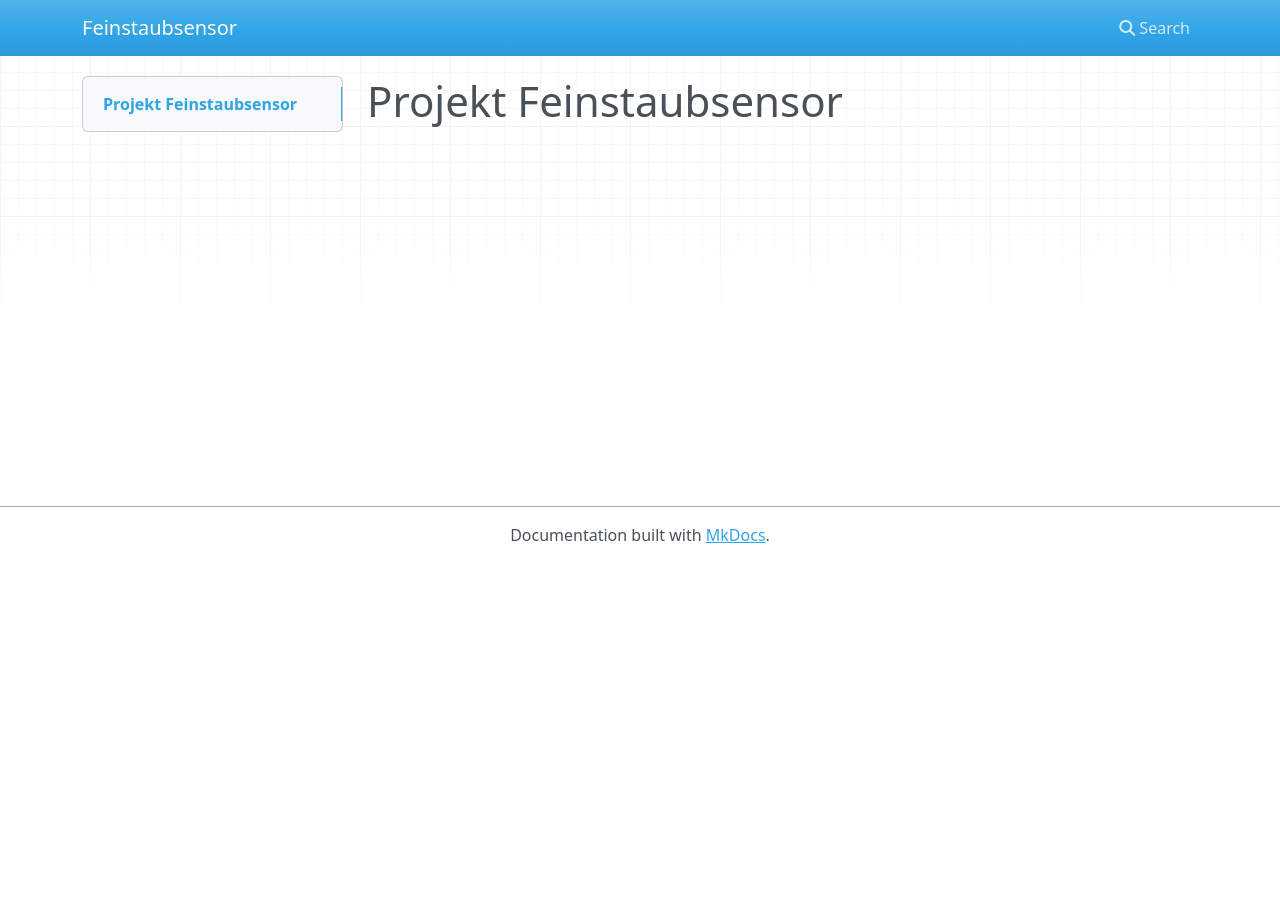
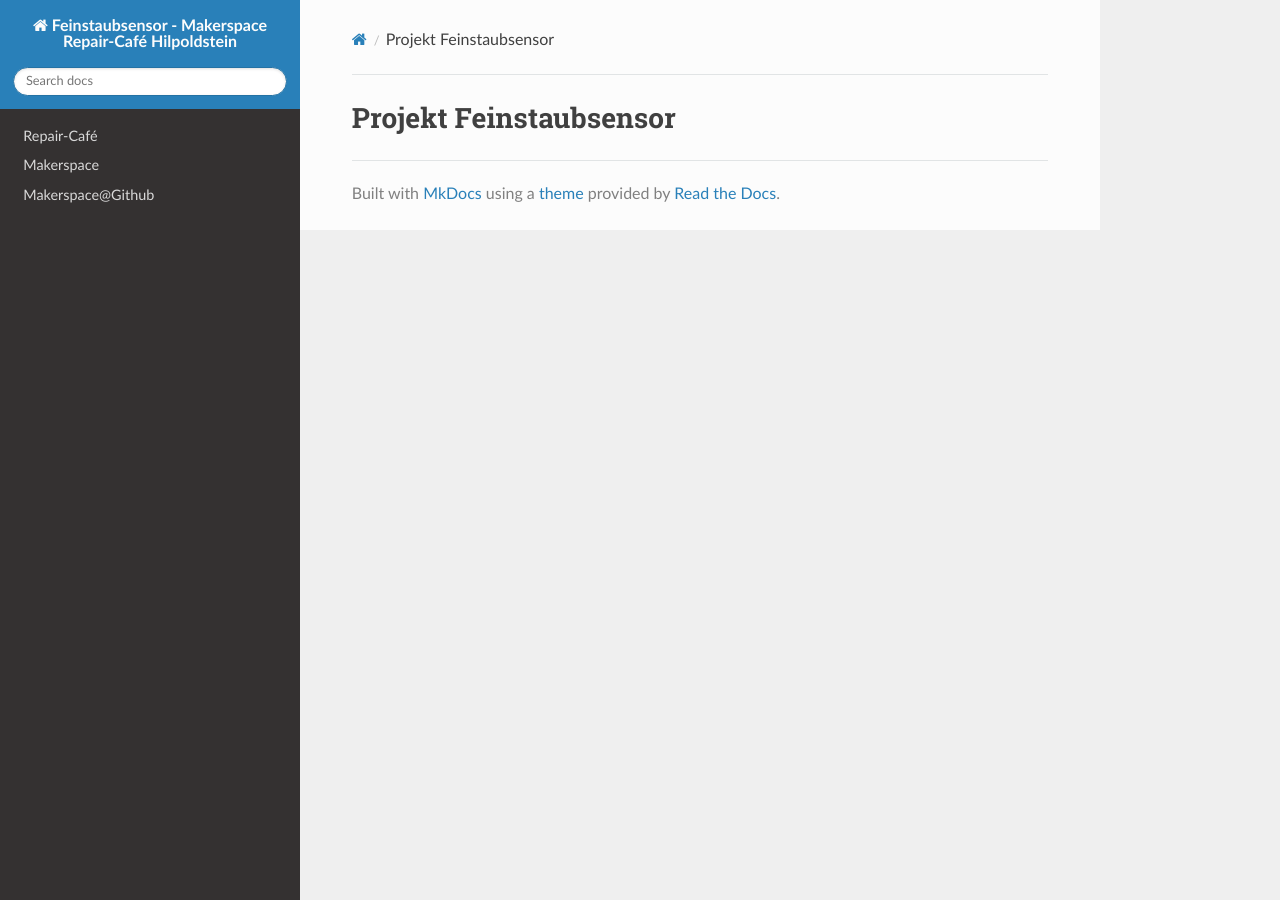
Before and after one commit to makes-hacks-hip/Feinstaubsensor, an MkDocs documentation site: the page built from docs/index.md, in a window 1280 px wide. Built offline with MkDocs 1.6.1, drawn with Linux system fonts in a browser that asks for light colours; nearby versions of some CDN libraries.

Commit message:
Menü und Theme

```diff
--- a/mkdocs.yml
+++ b/mkdocs.yml
@@ -1 +1,7 @@
-site_name: Feinstaubsensor
+site_name: Feinstaubsensor - Makerspace Repair-Café Hilpoldstein
+site_url: https://makes-hacks-hip.github.io
+nav:
+    - Repair-Café: https://www.repaircafe-hilpoltstein.de
+    - Makerspace: https://makes-hacks-hip.de
+    - Makerspace@Github: https://makes-hacks-hip.github.io
+theme: readthedocs
```
